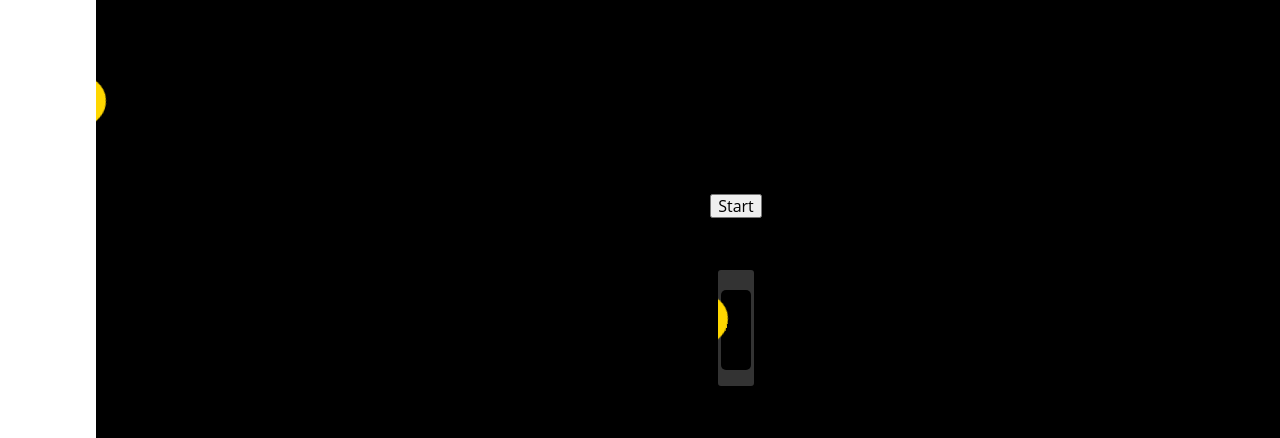
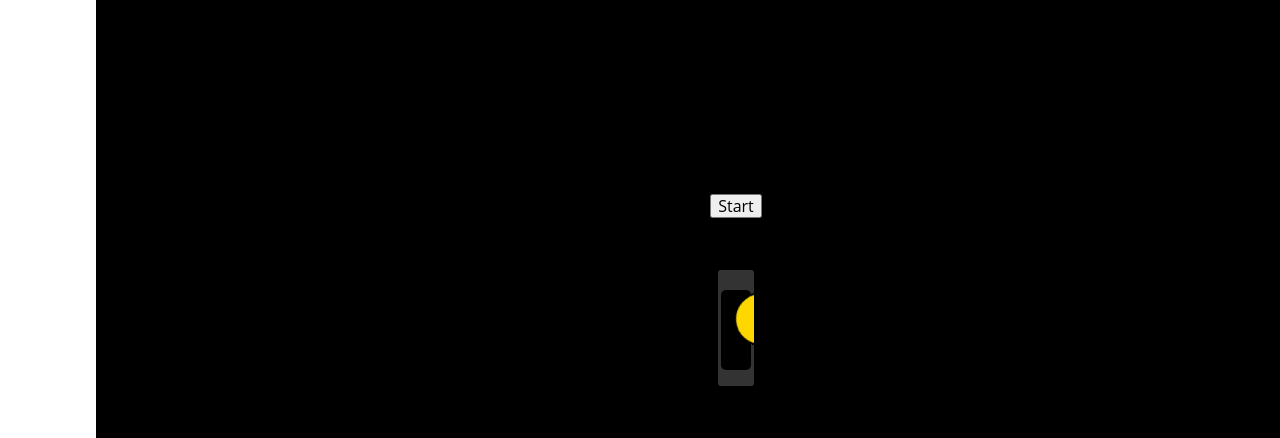
Before and after one commit to Raikuzu92/GameKrak, a React (Vite) app in the folder client/: page / in a window 1280 px wide. Shown: the part 175-613 px from the top of the page. Built offline with nearby package versions, Linux system fonts and the light colour scheme.

Commit message:
fixing the coin

```diff
--- a/client/src/components/Coin/Coin.css
+++ b/client/src/components/Coin/Coin.css
@@ -1,17 +1,30 @@
 /* Coin.css */
+@keyframes spin {
+  0% {
+      transform: rotate(0deg);
+  }
+  100% {
+      transform: rotate(360deg);
+  }
+}
+
 .coin {
-  width: 30px; /* Width of the coin */
-  height: 30px; /* Height of the coin */
-  background: gold; /* Color of the coin */
-  border-radius: 50%; /* Make the coin circular */
-  position: absolute; /* Position the coin within the slot */
-  top: 50%; /* Center vertically within the slot container */
-  left: -40px; /* Start position of the coin, just outside the slot on the left */
+  width: 32px; /* Increase size for pixelated effect */
+  height: 32px; /* Increase size for pixelated effect */
+  background: purple; /* Color of the coin */
+  border-radius: 10%; /* Make the coin circular */
+  position: absolute; /* Absolute positioning to move it across the screen */
+  top: 50%; /* Center vertically within the viewport */
+  right: -32px; /* Start position of the coin, off-screen to the right */
   transform: translateY(-50%); /* Adjust for vertical centering */
-  transition: left 1s ease-in, opacity 1s ease-in; /* Smooth transition for horizontal movement and fading */
+  animation: spin 2s linear infinite; /* Continuous spinning animation */
+  transition: right 2s ease-in, opacity 2s ease-in; /* Smooth transition for horizontal movement and fading */
+  image-rendering: pixelated; /* Ensure pixelated rendering */
+  box-shadow: 0 0 0 2px black; /* Black border to enhance pixel effect */
 }
 
 .coin-move {
-  left: 20px; /* Final position of the coin inside the slot */
+  animation: none; /* Stop spinning animation when moving */
+  right: 20px; /* Final position of the coin inside the slot */
   opacity: 0; /* Fade out the coin */
 }
--- a/client/src/components/Coin/Coin.jsx
+++ b/client/src/components/Coin/Coin.jsx
@@ -1,9 +1,14 @@
 import React from 'react';
+import {motion} from 'framer-motion';
 import './Coin.css';
 
 const Coin = ({ start }) => {
   return (
-    <div className={`coin ${start ? 'coin-move' : ''}`}></div>
+    <div className={`coin ${start ? 'coin-move' : ''}`}>
+      <motion.div
+      animate={{rotate:[0,200,200,0]}}
+      transition={{repeat:Infinity, duration:1}}></motion.div>
+    </div>
   );
 };
 
--- a/client/src/components/CoinSlot/Coinslot.css
+++ b/client/src/components/CoinSlot/Coinslot.css
@@ -1,3 +1,4 @@
+/* CoinSlot.css */
 .coin-slot {
   position: relative; /* Position relative to allow positioning of the gap and coin */
   width: 40px; /* Width of the coin slot */
@@ -10,6 +11,7 @@
   align-items: center; /* Center content vertically */
   justify-content: center; /* Center content horizontally */
   overflow: hidden; /* Ensure any overflow content is hidden */
+  image-rendering: pixelated; /* Ensure pixelated rendering */
 }
 
 .slot-gap {
@@ -19,4 +21,5 @@
   background: #000; /* Black gap to simulate where the coin would go */
   top: 20px; /* Position the gap within the slot */
   border-radius: 5px; /* Rounded corners to match the slot */
+  image-rendering: pixelated; /* Ensure pixelated rendering */
 }
--- a/package.json
+++ b/package.json
@@ -17,6 +17,7 @@
     "concurrently": "^8.2.0"
   },
   "dependencies": {
+    "framer-motion": "^11.5.4",
     "react-spring": "^9.7.4",
     "stripe": "^16.10.0"
   }
```
Also changed, not shown: 2 other files (tests, documents, lock files or other folders).
